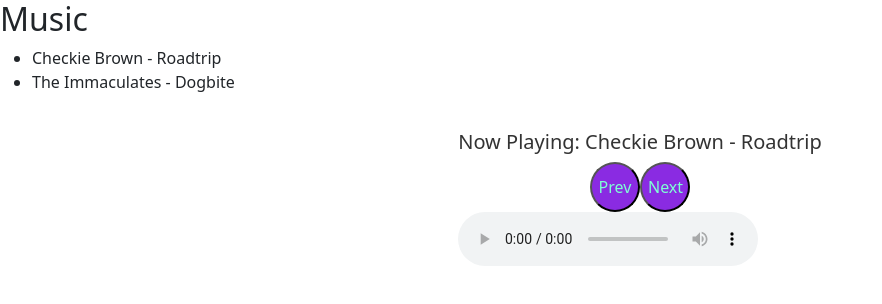
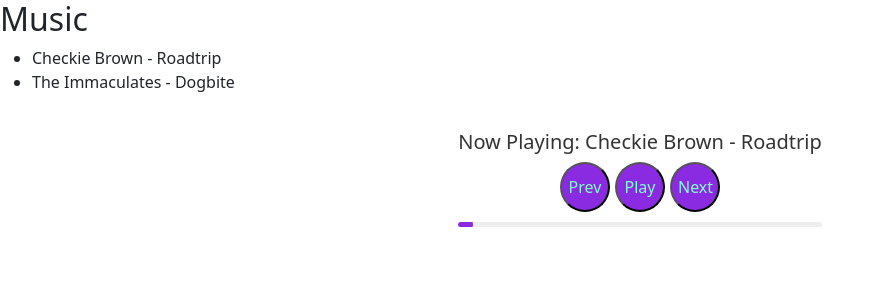
Before and after one commit to kreza-dzd/podcast-app, a Vue app: page / in a window 1280 px wide. Both pictures are taken after a click on the item "Checkie Brown - Roadtrip". Shown: the top 304 px of the page, without its empty margins (0-882 px from the left). Built offline with nearby package versions, Linux system fonts and the light colour scheme.

Commit message:
Update MediaPlayer.vue

```diff
--- a/src/components/MediaPlayer.vue
+++ b/src/components/MediaPlayer.vue
@@ -1,17 +1,33 @@
 <template>
   <div class="media-player">
-
     <div v-if="podcast">
       <h3>Now Playing: {{ podcast.title }}</h3>
       <div class="button-container">
         <button class="button" @click="previous">Prev</button>
+        <button class="button play-pause" @click="togglePlay">{{ isPlaying ? 'Pause' : 'Play' }}</button>
         <button class="button" @click="next">Next</button>
       </div>
-    <audio ref="audio" :src="podcast.audioFilePath" controls></audio>
+      <input
+        v-if="podcast"
+        type="range"
+        min="0"
+        :max="duration"
+        v-model="currentTime"
+        @change="seek"
+        class="progress-bar"
+      />
+      <audio
+        ref="audio"
+        :src="podcast.audioFilePath"
+        @play="isPlaying = true"
+        @pause="isPlaying = false"
+        @loadedmetadata="duration = $event.target.duration"
+        @timeupdate="updateTime($event)"
+      ></audio>
     </div>
-
   </div>
 </template>
+
 
 <script>
 export default {
@@ -25,6 +41,13 @@ export default {
       type: Array,
       required: true,
     },
+  },
+  data() {
+    return {
+      isPlaying: false,
+      duration: 0,
+      currentTime: 0,
+    };
   },
   methods: {
     previous() {
@@ -45,6 +68,19 @@ export default {
         this.$emit("play", this.podcastList[currentIndex + 1]);
       }
     },
+    togglePlay() {
+      if (this.$refs.audio.paused) {
+        this.$refs.audio.play();
+      } else {
+        this.$refs.audio.pause();
+      }
+    },
+      updateTime(event) {
+    this.currentTime = event.target.currentTime;
+  },
+  seek() {
+    this.$refs.audio.currentTime = this.currentTime;
+  },
   },
 };
 </script>
@@ -63,23 +99,29 @@ export default {
   margin-top: 20px;
 }
 
-
 .controls {
   display: flex;
   justify-content: center;
   align-items: center;
 }
 
-button {
-  /* Add your play/pause button styles here */
+.progress-bar {
+  width: 100%;
+  margin-top: 10px;
+  appearance: none;
+  background-color: #eee;
+  height: 5px;
+  border-radius: 5px;
+  outline: none;
 }
 
-input[type="range"] {
-
-}
-
-.time {
-
+.progress-bar::-webkit-slider-thumb {
+  appearance: none;
+  width: 15px;
+  height: 15px;
+  background-color: blueviolet;
+  border-radius: 50%;
+  cursor: pointer;
 }
 
 .button-container {
@@ -98,7 +140,18 @@ input[type="range"] {
   background-color: blueviolet;
   color: aquamarine;
   display: inline;
-
 }
 
+.play-pause {
+  height: 50px;
+  width: 50px;
+  display: flex;
+  align-items: center;
+  justify-content: center;
+  border-radius: 50%;
+  background-color: blueviolet;
+  color: aquamarine;
+  display: inline;
+  margin: 0 5px;
+}
 </style>
```
Lines whose indentation alone changed are shown as unchanged.
